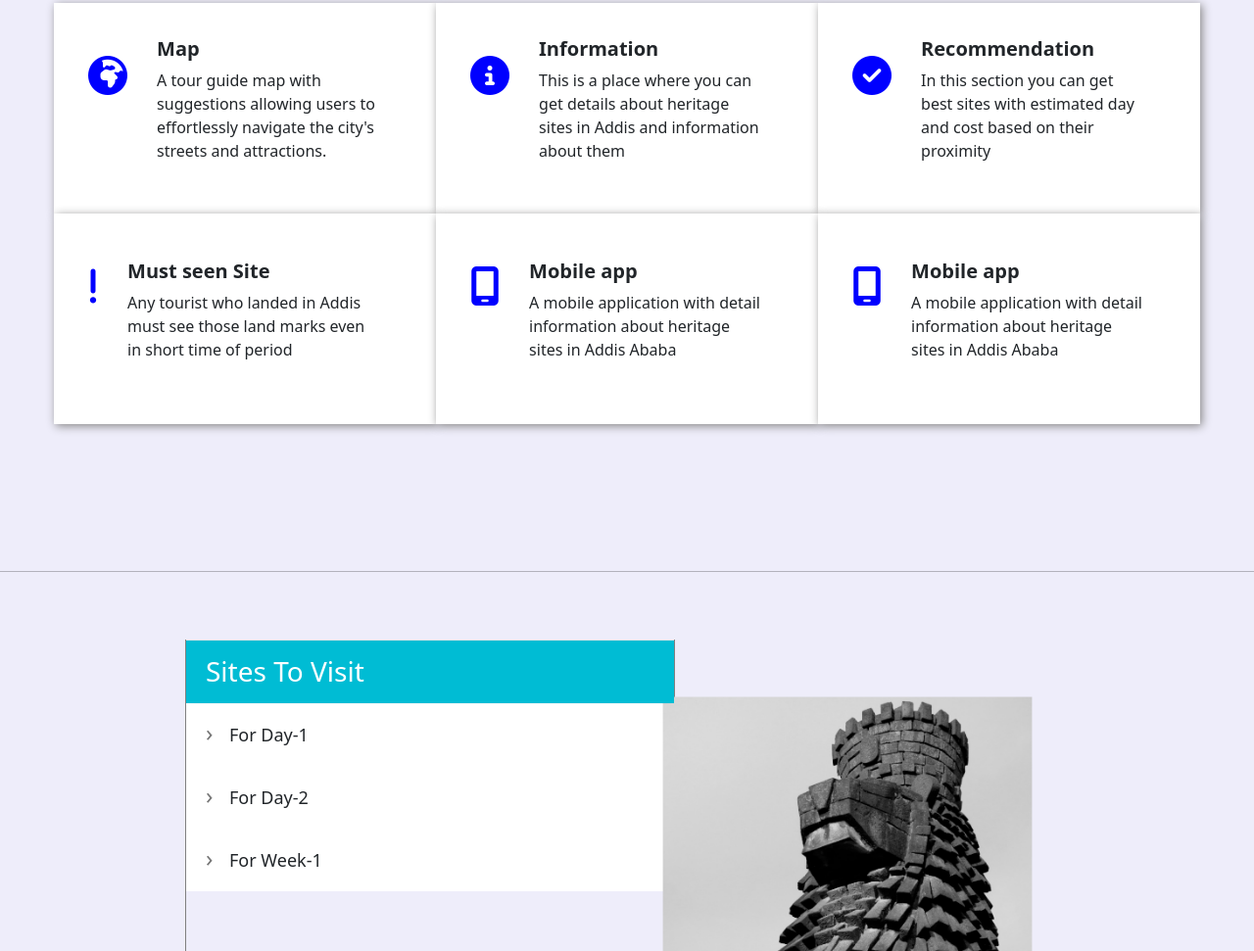
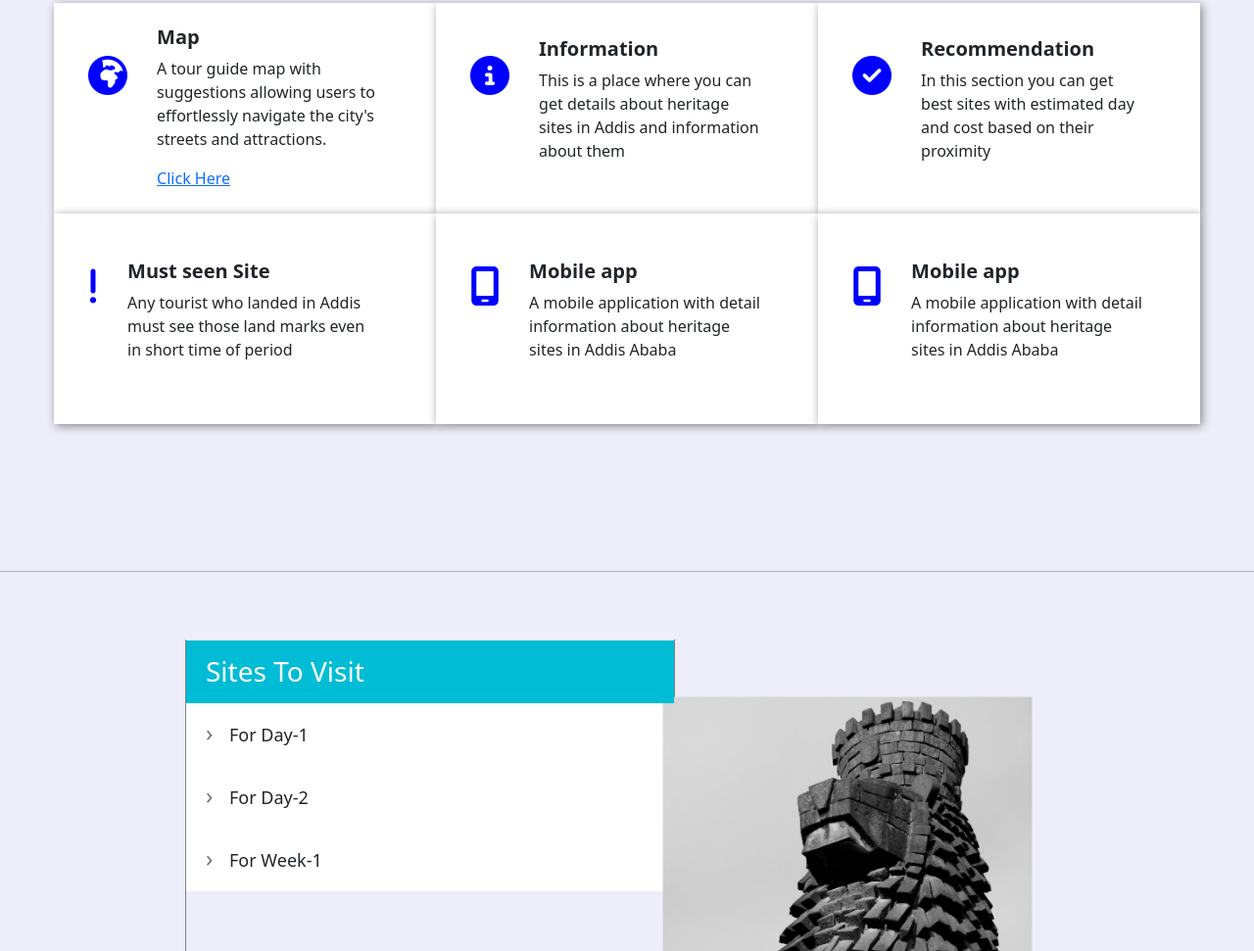
Before and after one commit to dagmfre/Tour-app, a website: page index.html in a window 1280 px wide. Shown: the part 1518-2489 px from the top of the page at 98% size. Drawn offline with nearby package versions, Linux system fonts and the light colour scheme.

Commit message:
2nd commint

```diff
--- a/index.html
+++ b/index.html
@@ -113,6 +113,7 @@
                 A tour guide map with suggestions allowing users to effortlessly
                 navigate the city's streets and attractions.
               </p>
+              <a href="AAMAP.png" target="_blank">Click Here</a>
             </div>
           </div>
           <div class="col-4">
```
Also changed, not shown: 2 other files.
